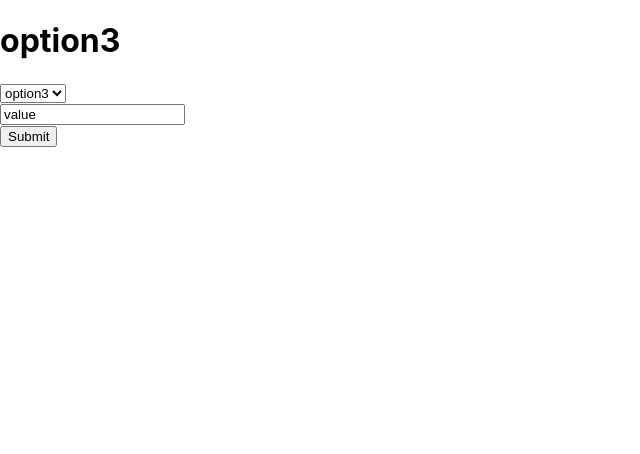
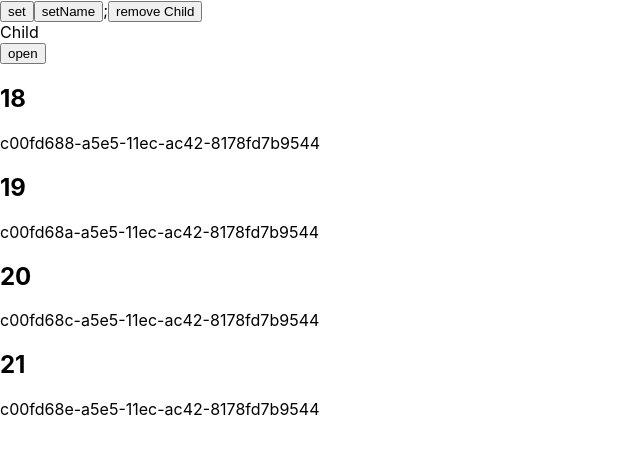
Before and after one commit to hope-s/react-botostart-course, a React (Create React App) app: page / in a window 1280 px wide. Shown: the top 454 px of the page, without its empty margins (0-640 px from the left). Built offline with nearby package versions, Linux system fonts and the light colour scheme.

Commit message:
class Component lifeCycle

```diff
--- a/package.json
+++ b/package.json
@@ -12,6 +12,7 @@
     "react-dom": "^17.0.2",
     "react-scripts": "5.0.0",
     "styled-components": "^5.3.3",
+    "uuid": "^8.3.2",
     "web-vitals": "^2.1.4"
   },
   "scripts": {
--- a/src/Components/App.jsx
+++ b/src/Components/App.jsx
@@ -1,13 +1,49 @@
-// import styles from "./App.module.css";
 import React from "react";
 import Main from "./Main";
-import styled, { css } from "styled-components";
+import { v1 } from "uuid";
 
-function App(props) {
+function App() {
   const [open, setOpen] = React.useState(true);
+
+  const send = () => {
+    setOpen(!open);
+  };
+
+  React.useEffect(() => {
+    console.log(open);
+  }, [open]);
+
+  const usd = "600 $ ; l s s s s s  w e 4 iouri4rui4ru4iu 9r9i";
+  const array = [
+    {
+      name: "omid",
+      age: 18,
+    },
+    {
+      name: "omid2",
+      age: 19,
+    },
+    {
+      name: "omid3",
+      age: 20,
+    },
+    {
+      name: "omid4",
+      age: 21,
+    },
+
+  ];
+
   return (
     <div className="Main">
-      <Main/>
+      <Main set={send} open={open} />
+      <button>{open ? <>open</> : <>close</>}</button>
+      {array.map((i) => (
+        <div key={v1()}>
+          <h2>{i.age}</h2>
+          <p>{v1()}</p>
+        </div>
+      ))}
     </div>
   );
 }
--- /dev/null
+++ b/src/Components/Child.jsx
@@ -0,0 +1,29 @@
+import React, { Component } from "react";
+
+export default class Child extends Component {
+  constructor(props) {
+    super(props);
+    console.log("child construnctor");
+  }
+
+  componentDidMount() {
+    console.log("child mount");
+  }
+
+  componentDidUpdate() {
+    console.log("Child updated");
+  }
+
+  componentWillUnmount() {
+    console.log("Child componentWillUnmount");
+  }
+
+  render() {
+    console.log(`%c Child Render`, "color:green");
+    return (
+      <div>
+          Child
+      </div>
+    );
+  }
+}
--- a/src/Components/Main.jsx
+++ b/src/Components/Main.jsx
@@ -1,45 +1,43 @@
 import React, { Component } from "react";
+import Child from "./Child";
 
 export default class Main extends Component {
-  constructor() {
-    super();
-    this.state = { option: "option3", text: "value" };
+  constructor(props) {
+    super(props);
+    this.state = {
+      name: "one",
+      remove: false,
+    };
+    console.log("construnctor");
   }
 
-  handelChange = (e) => {
-    const { value } = e.target;
-    this.setState({
-      option: value,
-    });
-  };
+  componentDidMount() {
+    console.log("mount");
+  }
 
-  handelChange2 = (e) => {
-    const { value } = e.target;
-    this.setState({
-      text: value,
-    });
-  };
+  componentDidUpdate() {
+    console.log("updated");
+  }
 
-  handelSubmit = (e) => {
-    e.preventDefault();
-    console.log(this.state.option);
-    console.log(this.state.text);
-  };
+  componentWillUnmount() {
+    console.log("componentWillUnmount");
+  }
 
   render() {
+    console.log("render");
     return (
-      <form onSubmit={this.handelSubmit}>
-        <h1>{this.state.option}</h1>
-        <select value={this.state.option} onChange={this.handelChange}>
-          <option value="option1">option1</option>
-          <option value="option2">option2</option>
-          <option value="option3">option3</option>
-        </select>
-        <br />
-        <input value={this.state.text} onChange={this.handelChange2} />
-        <br />
-        <button type="submit">Submit</button>
-      </form>
+      <>
+        <button onClick={this.props.set} type="button">
+          set
+        </button>
+        <button onClick={() => this.setState({ name: "two" })}>setName</button>;
+        <button onClick={() => this.setState({ remove: true })}>
+          remove Child
+        </button>
+        {
+            !this.state.remove && <Child/>
+        }
+      </>
     );
   }
 }
```
Also changed, not shown: 1 other file (tests, documents, lock files or other folders).
